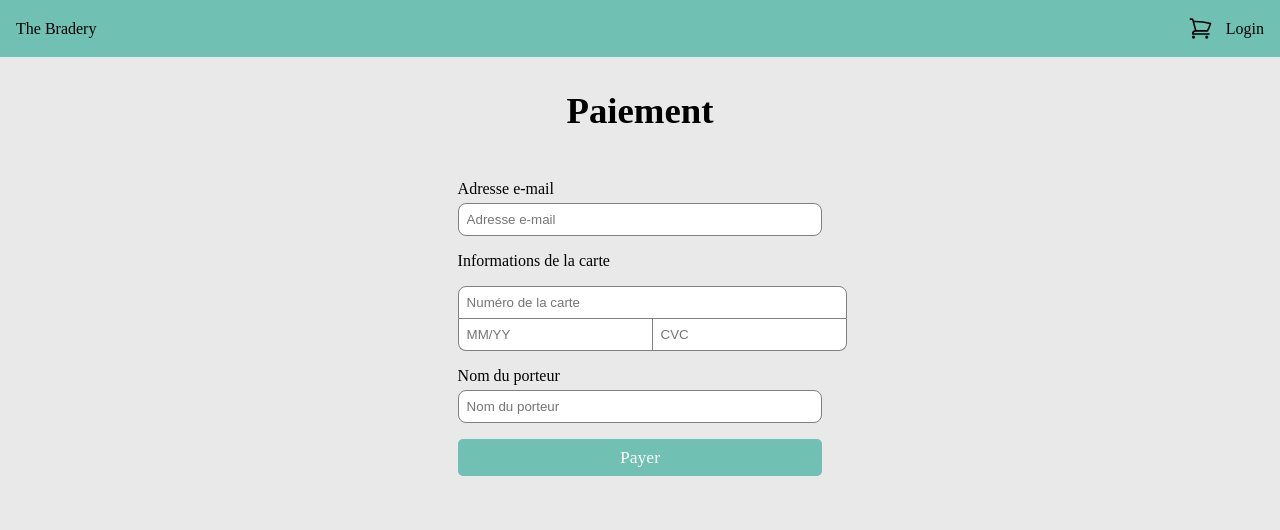
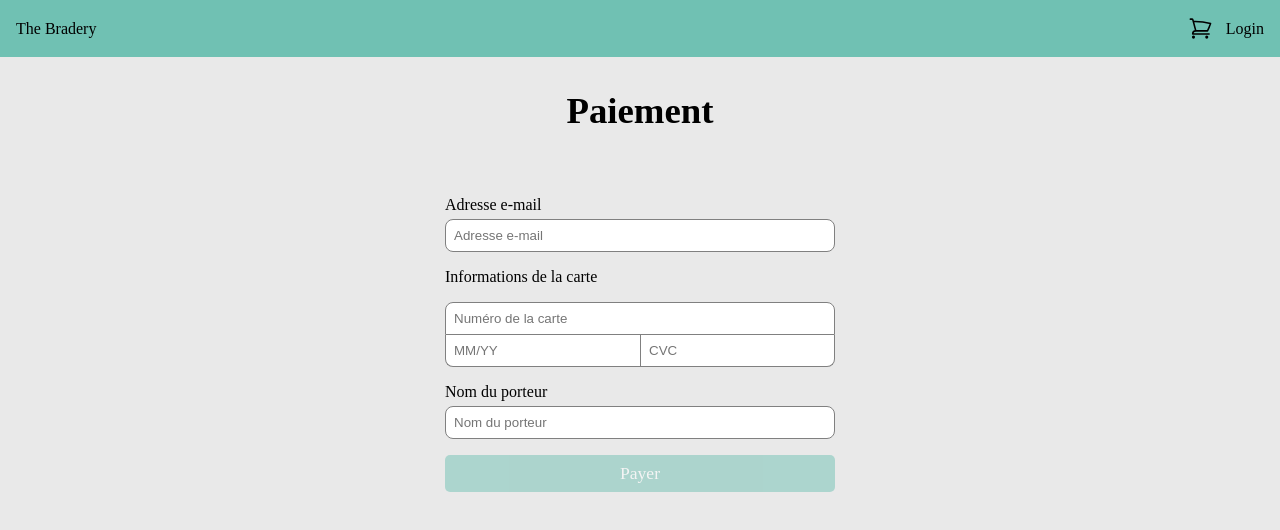
Before and after one commit to Scalpal/test-tech-tb, a Next.js app in the folder apps/client/: page /payment in a window 1280 px wide. Shown: the top 530 px of the page. Built offline with nearby package versions, Linux system fonts and the light colour scheme; a web font is replaced by a local one.

Commit message:
feat: add better error display handling

```diff
--- a/apps/client/package.json
+++ b/apps/client/package.json
@@ -11,6 +11,7 @@
   "dependencies": {
     "@heroicons/react": "^2.0.18",
     "card-validator": "^8.1.1",
+    "classnames": "^2.3.2",
     "next": "latest",
     "prop-types": "^15.8.1",
     "react": "latest",
--- a/apps/client/src/components/Button.tsx
+++ b/apps/client/src/components/Button.tsx
@@ -1,5 +1,6 @@
 import React from 'react';
 import PropTypes from 'prop-types'; // ES6
+import classNames from 'classnames';
 import styles from '@/styles/Components/Button.module.css';
 
 type Props = {
@@ -12,7 +13,10 @@ function Button(props: Props) {
   const { children, onClickAction, disabled } = props;
   return (
     <button
-      className={styles.button}
+      className={classNames(
+        styles.button,
+        disabled && styles.disabled,
+      )}
       type="submit"
       onClick={onClickAction}
       disabled={disabled}
--- a/apps/client/src/components/FormikField.tsx
+++ b/apps/client/src/components/FormikField.tsx
@@ -8,22 +8,24 @@ type Props = {
   name: string;
   label?: string;
   placeholder: string;
+  showErrors?: boolean;
 };
 
 const defaultProps = {
   label: '',
+  showErrors: false,
 };
 
 function FormikField(props: Props) {
   const {
-    type, value, name, label, placeholder, ...otherProps
+    type, value, name, label, placeholder, showErrors, ...otherProps
   } = props;
 
   return (
     <Field name={name}>
       {({ field, meta }: any) => (
         <div className={styles.wrapper}>
-          {meta.touched && meta.error ? (
+          {showErrors && meta.touched && meta.error ? (
             <p className={styles.error}>{meta.error}</p>
           ) : (
             null
--- a/apps/client/src/pages/payment/index.tsx
+++ b/apps/client/src/pages/payment/index.tsx
@@ -1,6 +1,6 @@
 import { Form, Formik } from 'formik';
 import Head from 'next/head';
-import React, { useCallback } from 'react';
+import React, { useCallback, useState } from 'react';
 import * as yup from 'yup';
 import valid from 'card-validator';
 import Axios from 'axios';
@@ -15,7 +15,6 @@ type InitialValues = {
   cardValidity: string,
   cardCryptogram: string,
   cardHolder: string,
-  amount: number,
 };
 
 const initialValues = {
@@ -24,11 +23,10 @@ const initialValues = {
   cardValidity: '',
   cardCryptogram: '',
   cardHolder: '',
-  amount: 0,
 } as InitialValues;
 
 const validationSchema = yup.object().shape({
-  mail: yup.string().email(),
+  mail: yup.string().email('Veuillez rentrer une adresse e-mail valide'),
   cardNumber: yup.string().test({
     name: 'test-credit-card-number',
     message: 'Veuillez rentrer un numéro de carte de crédit valide.',
@@ -48,11 +46,13 @@ const validationSchema = yup.object().shape({
     test: (value) => (valid.cvv(value).isValid),
   }).required('Veuillez rentrer un cryptogramme.'),
   cardHolder: yup.string().min(3).required('Veuillez rentrer le nom du détenteur de la carte'),
-  amount: yup.number().min(1, 'Le montant ne peut être inférieur à 1.').required('Veuillez rentrer la somme à payer.'),
 });
 
 function Payment() {
+  const [isSubmitted, setIsSubmitted] = useState<boolean>(false);
+
   const handleSubmit = useCallback(async (values: InitialValues) => {
+    setIsSubmitted(true);
     console.log('Datas sent : ', values);
 
     const config = {
@@ -85,10 +85,20 @@ function Payment() {
       <Formik
         initialValues={initialValues}
         validationSchema={validationSchema}
+        validateOnBlur={false}
         onSubmit={(values: InitialValues) => handleSubmit(values)}
       >
-        {({ values, isValid, dirty }) => (
+        {({
+          values, isValid, dirty, errors,
+        }) => (
           <Form className={styles.form}>
+
+            <div className={styles.errorsContainer}>
+              {(errors && isSubmitted) && Object.entries(errors).map(([key, value]: any) => (
+                <p key={key}>{value}</p>
+              ))}
+            </div>
+
             <FormikField
               type="text"
               name="mail"
@@ -136,6 +146,7 @@ function Payment() {
               Payer
             </Button>
           </Form>
+
         )}
       </Formik>
     </main>
--- a/apps/client/src/styles/Components/Button.module.css
+++ b/apps/client/src/styles/Components/Button.module.css
@@ -8,4 +8,9 @@
   font-family: inherit;
   font-weight: 400;
   font-size: 1.1rem;
+  transition-duration: 400ms;
 }
+
+.disabled {
+  opacity: 0.5;
+}
--- a/apps/client/src/styles/Pages/Payment.module.css
+++ b/apps/client/src/styles/Pages/Payment.module.css
@@ -14,6 +14,12 @@
   font-family: inherit;
 }
 
+.errorsContainer {
+  margin: 0 auto;
+  color: rgb(189, 0, 0);
+  font-size: 0.9rem;
+}
+
 .form {
   display: flex;
   flex-direction: column;
@@ -22,7 +28,7 @@
   gap: 1rem;
   margin: 0 auto;
   height: 100%;
-  width: 30%;
+  width: fit-content;
 }
 
 .form>* {
```
Also changed, not shown: 1 other file (tests, documents, lock files or other folders).
